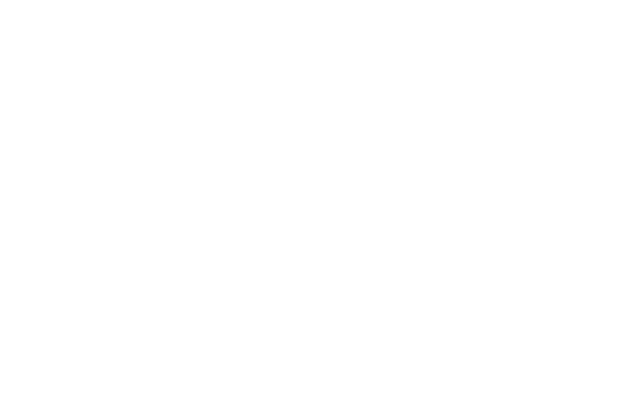
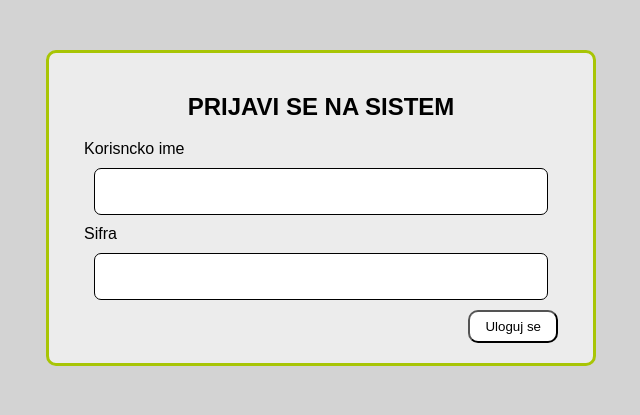
Before and after one commit to Carmelo99/domaci1, a PHP site: page / in a window 1280 px wide. Before the commit the part shown is empty. Shown: the top 415 px of the page, without its empty margins (319-959 px from the left). Run offline with PHP 8.4, Linux system fonts and the light colour scheme.

Commit message:
dodat style u index.php

```diff
--- a/css/index.css
+++ b/css/index.css
@@ -0,0 +1,49 @@
+* {
+    font-family: sans-serif;
+    box-sizing: border-box;
+}
+
+
+
+body {
+    background-color: lightgrey;
+    display: flex;
+    justify-content: center;
+    align-items: center;
+    height: 50vh;
+}
+
+form {
+    width: 550px;
+    border: 3px solid rgb(168, 197, 5);
+    padding: 20px;
+    background-color: rgb(236, 236, 236);
+    border-radius: 10px;
+}
+h2 {
+    text-align: center;
+}
+input {
+    display: block;
+    border: 1px solid black;
+    width: 90%;
+    padding: 15px;
+    margin: 10px auto;
+    border-radius: 7px;
+}
+label {
+    color: black;
+    padding: 15px;
+}
+button {
+    float:right;
+    color: black;
+    background-color: white;
+    padding: 7px 15px;
+    border-radius: 10px;
+    margin-right: 15px;
+}
+button:hover {
+    color: white;
+    background-color: black;
+}
--- a/index.php
+++ b/index.php
@@ -10,8 +10,18 @@
     <meta http-equiv="X-UA-Compatible" content="IE=edge">
     <meta name="viewport" content="width=device-width, initial-scale=1.0">
     <title>Prijava korisnika</title>
+    <link rel="stylesheet" href="css/index.css">
 </head>
 <body>
+    <form method="post">
+        <h2>PRIJAVI SE NA SISTEM</h2>
+    <label for="ime">Korisncko ime</label>
+    <input type="text" name="ime" id="ime">
 
+    <label for="sifra">Sifra</label>
+    <input type="password" name="sifra" id="sifra">
+
+    <button type="submit">Uloguj se</button>
+    </form>
 </body>
 </html>
```
